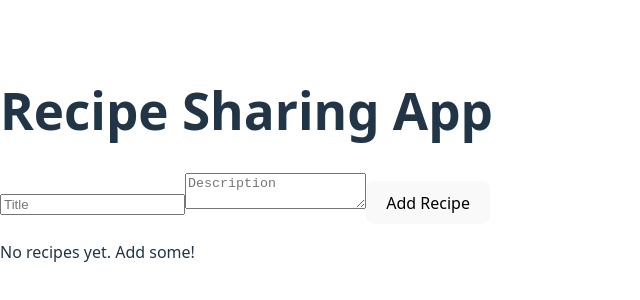
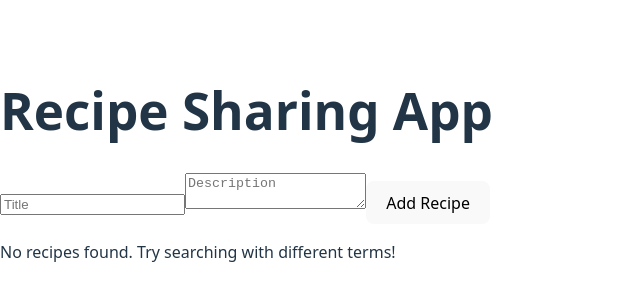
Before and after one commit to Oumaima-97/alx-fe-reactjs, a React (Vite) app in the folder recipe-sharing-app/: page / in a window 1280 px wide. Shown: the part 236-536 px from the top of the page, without its empty margins (0-640 px from the left). Built offline with nearby package versions, Linux system fonts and the light colour scheme.

Commit message:
Integrate advanced search and filtering with existing recipe management

```diff
--- a/recipe-sharing-app/src/components/RecipeList.jsx
+++ b/recipe-sharing-app/src/components/RecipeList.jsx
@@ -3,12 +3,13 @@ import { useRecipeStore } from './recipeStore';
 import { Link } from 'react-router-dom';
 
 const RecipeList = () => {
-  const recipes = useRecipeStore(state => state.recipes);
+  // Get filtered recipes from Zustand store
+  const recipes = useRecipeStore(state => state.filteredRecipes);
 
   return (
     <div>
       {recipes.length === 0 ? (
-        <p>No recipes yet. Add some!</p>
+        <p>No recipes found. Try searching with different terms!</p>
       ) : (
         recipes.map(recipe => (
           <div key={recipe.id}>
--- a/recipe-sharing-app/src/components/recipeStore.js
+++ b/recipe-sharing-app/src/components/recipeStore.js
@@ -2,7 +2,7 @@
 import { create } from 'zustand';
 
 const useRecipeStore = create(set => ({
-  recipes: [],
+  recipes: [], // List of recipes
   addRecipe: (newRecipe) => set(state => ({ recipes: [...state.recipes, newRecipe] })),
   setRecipes: (recipes) => set({ recipes }),
 
@@ -17,6 +17,20 @@ const useRecipeStore = create(set => ({
   deleteRecipe: (recipeId) => set(state => ({
     recipes: state.recipes.filter(recipe => recipe.id !== recipeId),
   })),
+
+  // Search and filtering functionality
+  searchTerm: '', // Search term entered by the user
+  setSearchTerm: (term) => set({ searchTerm: term }),
+
+  filteredRecipes: [], // Recipes after applying the search filter
+  filterRecipes: () => set(state => ({
+    filteredRecipes: state.recipes.filter(recipe =>
+      recipe.title.toLowerCase().includes(state.searchTerm.toLowerCase()) ||
+      recipe.ingredients.some(ingredient =>
+        ingredient.toLowerCase().includes(state.searchTerm.toLowerCase())
+      )
+    ),
+  })),
 }));
 
 export { useRecipeStore };
```
Also changed, not shown: recipe-sharing-app/src/components/SearchBar.jsx (added, +23 -0 lines).
